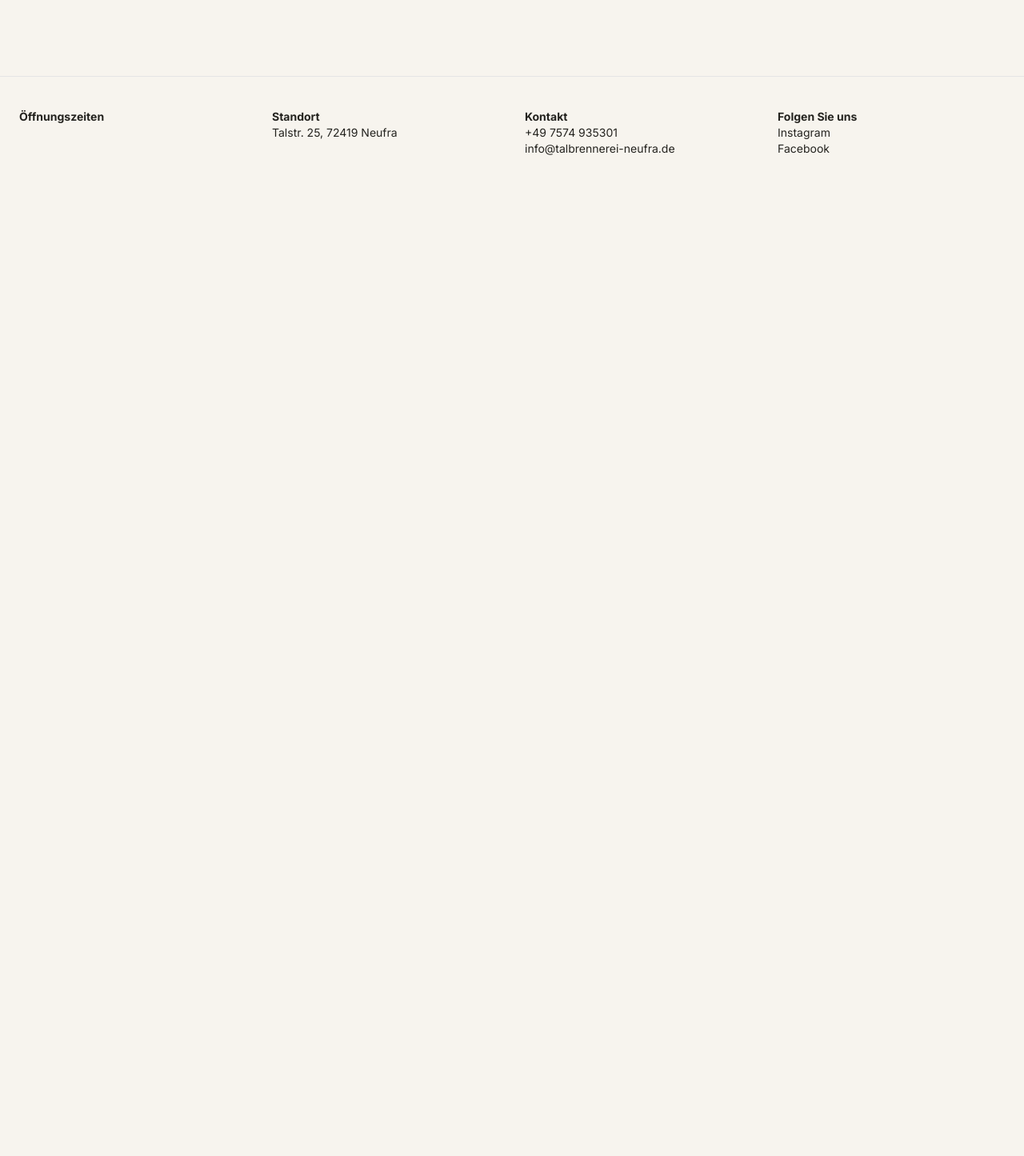
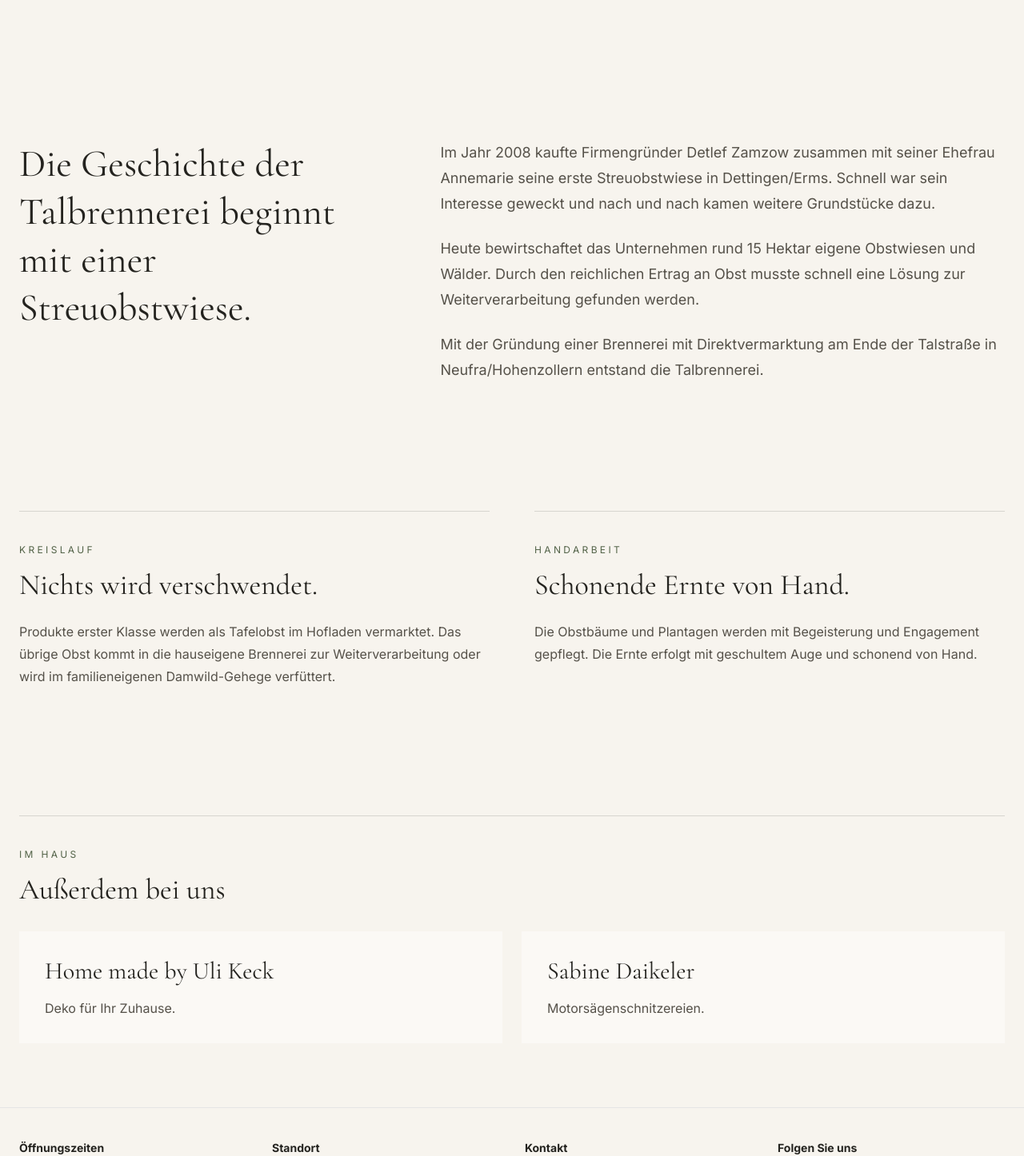
Before and after one commit to katharinadobiosch/tn, a Next.js app: page /ueber-uns in a window 1280 px wide. Shown: the part 468-1914 px from the top of the page at 80% size. Before the commit the page ends 800 px from the top, so only its background shows below. Built offline with nearby package versions, Linux system fonts and the light colour scheme.

Commit message:
Add about page with company story

```diff
--- a/src/app/ueber-uns/page.tsx
+++ b/src/app/ueber-uns/page.tsx
@@ -1,13 +1,88 @@
 export default function UeberUnsPage() {
   return (
-    <main className="bg-[#F7F4EE] px-6 py-24 text-[#24231F]">
-      <section className="mx-auto max-w-7xl">
+    <main className="bg-[#F7F4EE] text-[#24231F]">
+      <section className="mx-auto max-w-7xl px-6 py-24">
         <p className="mb-4 text-xs uppercase tracking-[0.28em] text-[#526247]">
           Über uns
         </p>
-        <h1 className="max-w-4xl font-serif text-5xl leading-tight md:text-7xl">
+
+        <h1 className="max-w-5xl font-serif text-5xl leading-tight md:text-7xl">
           Aus Streuobstwiesen, Wald und handwerklicher Verarbeitung.
         </h1>
+      </section>
+
+      <section className="mx-auto grid max-w-7xl gap-14 px-6 py-20 md:grid-cols-[0.8fr_1.2fr]">
+        <h2 className="font-serif text-4xl leading-tight md:text-5xl">
+          Die Geschichte der Talbrennerei beginnt mit einer Streuobstwiese.
+        </h2>
+
+        <div className="space-y-6 text-lg leading-8 text-[#555149]">
+          <p>
+            Im Jahr 2008 kaufte Firmengründer Detlef Zamzow zusammen mit seiner
+            Ehefrau Annemarie seine erste Streuobstwiese in Dettingen/Erms.
+            Schnell war sein Interesse geweckt und nach und nach kamen weitere
+            Grundstücke dazu.
+          </p>
+
+          <p>
+            Heute bewirtschaftet das Unternehmen rund 15 Hektar eigene
+            Obstwiesen und Wälder. Durch den reichlichen Ertrag an Obst musste
+            schnell eine Lösung zur Weiterverarbeitung gefunden werden.
+          </p>
+
+          <p>
+            Mit der Gründung einer Brennerei mit Direktvermarktung am Ende der
+            Talstraße in Neufra/Hohenzollern entstand die Talbrennerei.
+          </p>
+        </div>
+      </section>
+
+      <section className="mx-auto grid max-w-7xl gap-14 px-6 py-20 md:grid-cols-2">
+        <article className="border-t border-[#24231F]/15 pt-10">
+          <p className="mb-4 text-xs uppercase tracking-[0.28em] text-[#526247]">
+            Kreislauf
+          </p>
+          <h2 className="font-serif text-4xl">Nichts wird verschwendet.</h2>
+          <p className="mt-6 leading-7 text-[#555149]">
+            Produkte erster Klasse werden als Tafelobst im Hofladen vermarktet.
+            Das übrige Obst kommt in die hauseigene Brennerei zur
+            Weiterverarbeitung oder wird im familieneigenen Damwild-Gehege
+            verfüttert.
+          </p>
+        </article>
+
+        <article className="border-t border-[#24231F]/15 pt-10">
+          <p className="mb-4 text-xs uppercase tracking-[0.28em] text-[#526247]">
+            Handarbeit
+          </p>
+          <h2 className="font-serif text-4xl">Schonende Ernte von Hand.</h2>
+          <p className="mt-6 leading-7 text-[#555149]">
+            Die Obstbäume und Plantagen werden mit Begeisterung und Engagement
+            gepflegt. Die Ernte erfolgt mit geschultem Auge und schonend von
+            Hand.
+          </p>
+        </article>
+      </section>
+
+      <section className="mx-auto max-w-7xl px-6 py-20">
+        <div className="border-t border-[#24231F]/15 pt-10">
+          <p className="mb-4 text-xs uppercase tracking-[0.28em] text-[#526247]">
+            Im Haus
+          </p>
+          <h2 className="font-serif text-4xl">Außerdem bei uns</h2>
+
+          <div className="mt-8 grid gap-6 md:grid-cols-2">
+            <article className="bg-white/40 p-8">
+              <h3 className="font-serif text-3xl">Home made by Uli Keck</h3>
+              <p className="mt-4 text-[#555149]">Deko für Ihr Zuhause.</p>
+            </article>
+
+            <article className="bg-white/40 p-8">
+              <h3 className="font-serif text-3xl">Sabine Daikeler</h3>
+              <p className="mt-4 text-[#555149]">Motorsägenschnitzereien.</p>
+            </article>
+          </div>
+        </div>
       </section>
     </main>
   );
```
